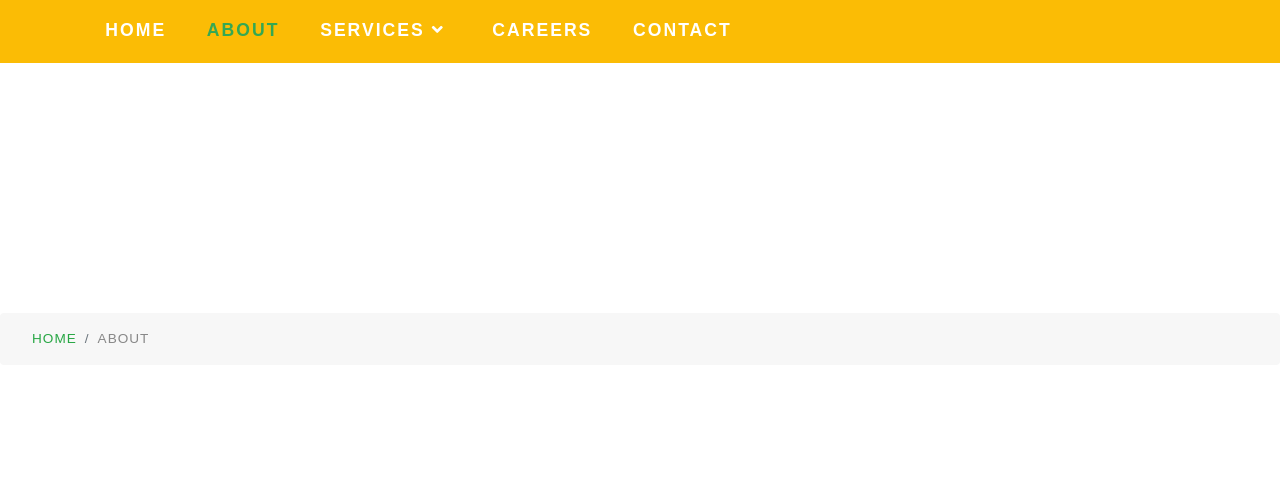
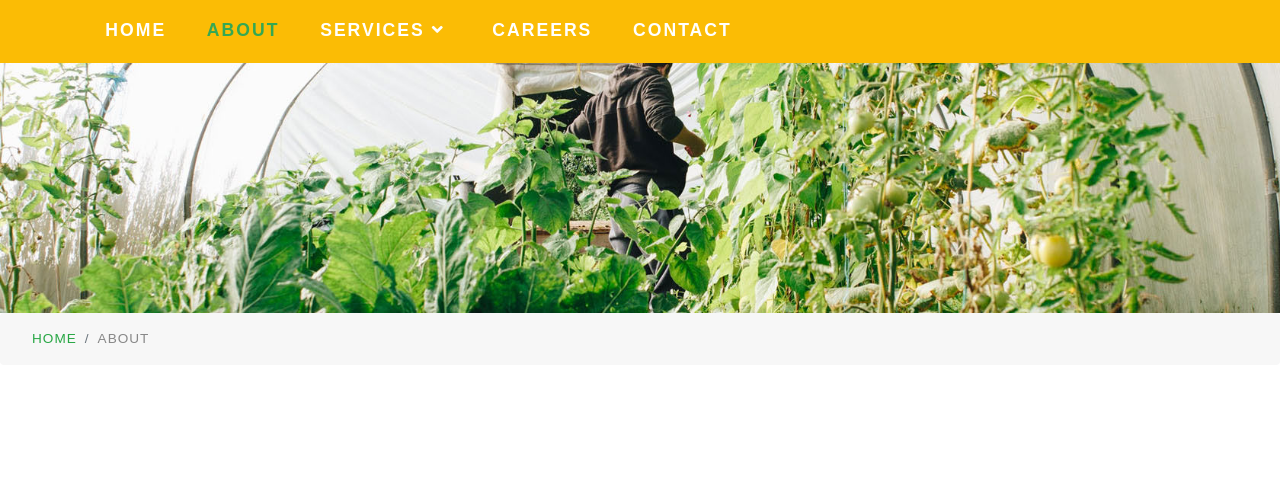
Before and after one commit to ifebrand6/Tradeline-Commodities, a plain HTML site: page about.html in a window 1280 px wide. Shown: the part 161-638 px from the top of the page. Drawn offline with nearby package versions, Linux system fonts and the light colour scheme; a web font is replaced by a local one.

Commit message:
fixed 404 img error

```diff
--- a/css/style.css
+++ b/css/style.css
@@ -1047,7 +1047,7 @@ h4.progress-tittle {
 /*--/inner-page--*/
 
 .inner-page {
-    background: url(../images/2.jpg) no-repeat center;
+    background: url(../images/nigeria_farm.jpg) no-repeat center;
     background-size: cover;
     -o-background-size: cover;
     -moz-background-size: cover;
```
Also changed, not shown: images/nigeria_farm.jpg (added).
